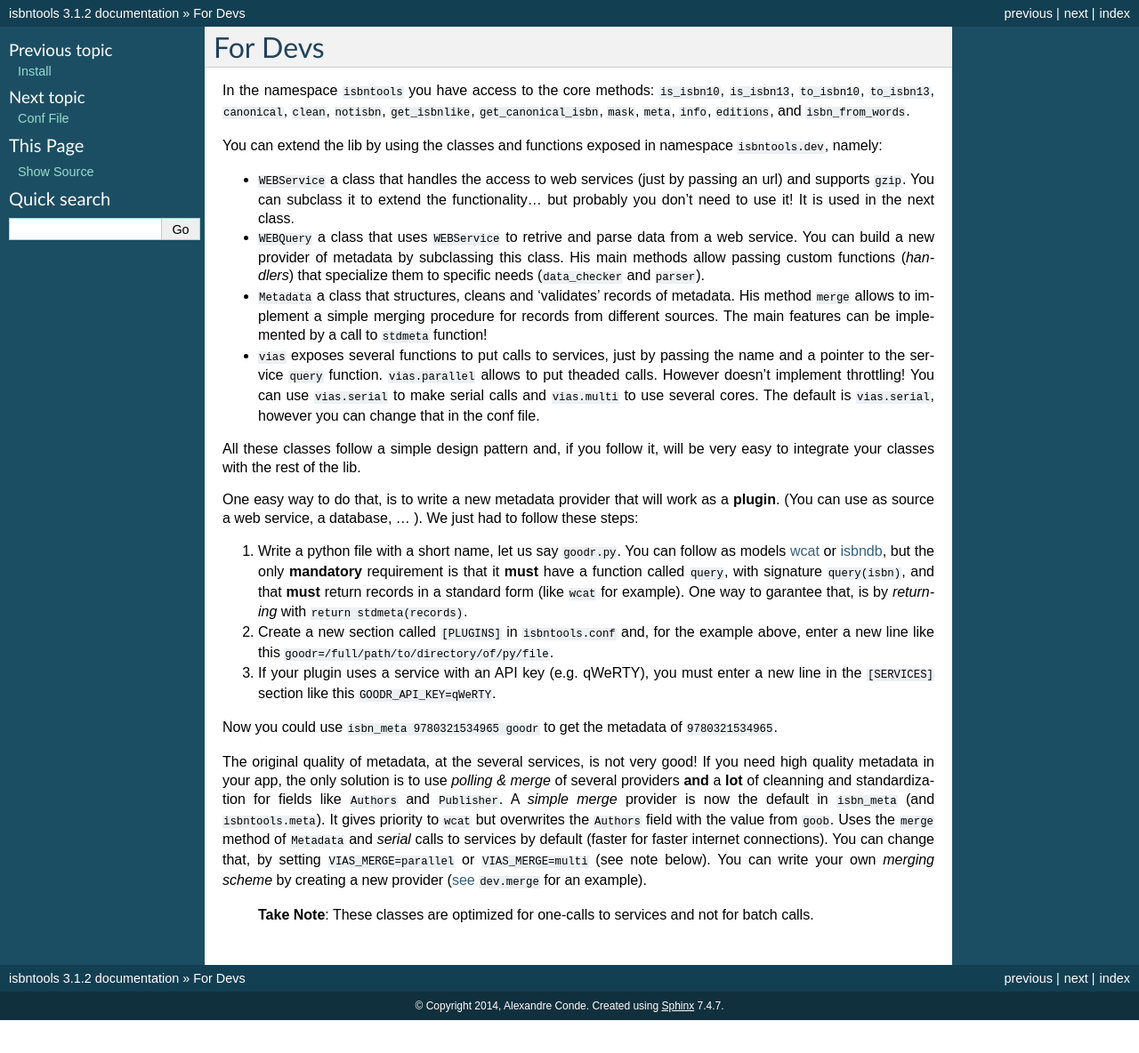
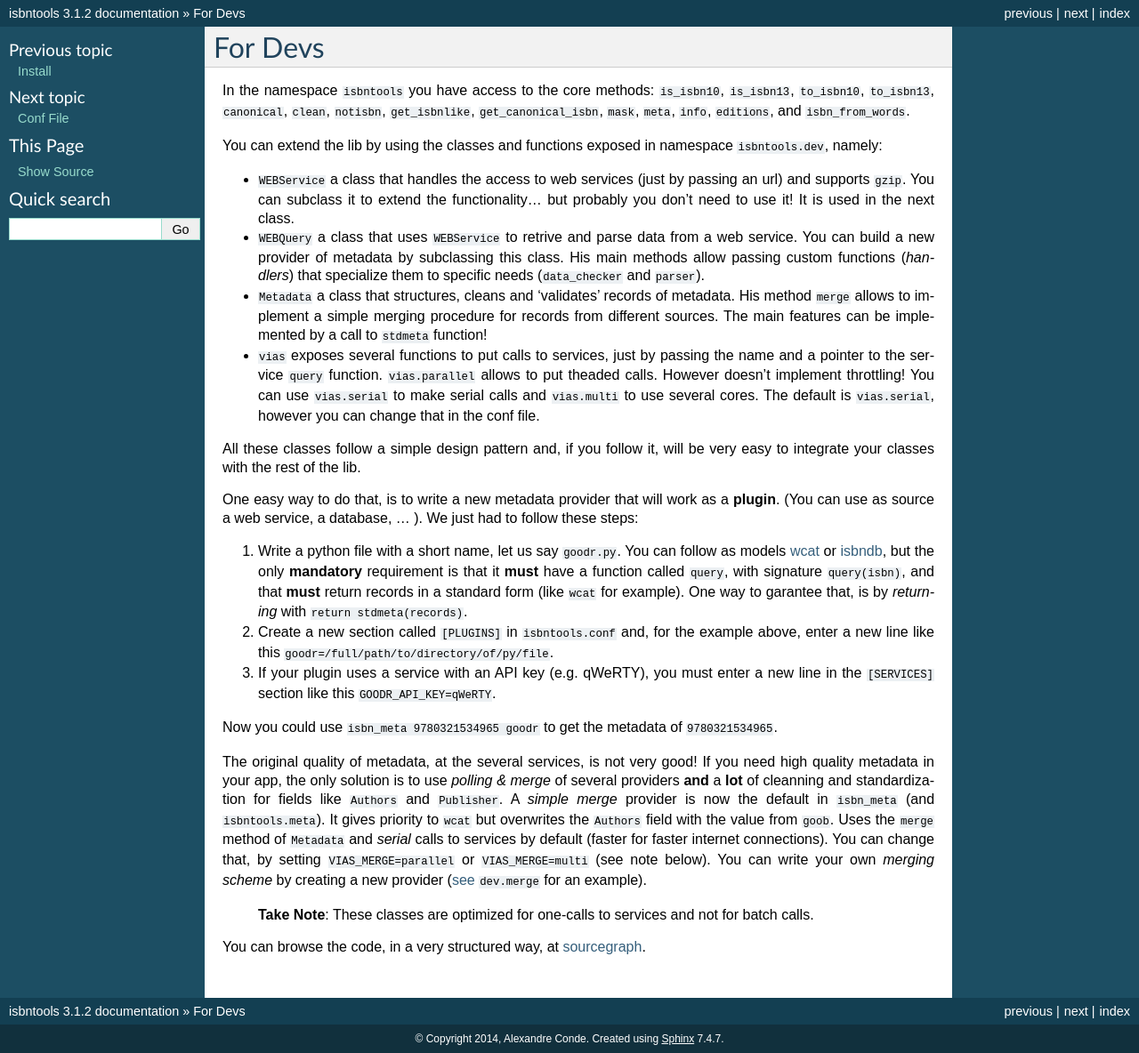
Before and after one commit to xlcnd/isbntools, a Sphinx documentation site: the page built from docs/devs.rst, in a window 1280 px wide. Shown: the whole page at 89% size. Built offline with Sphinx 7.4.7, drawn with Linux system fonts in a browser that asks for light colours; before the commit the page ends 1147 px from its top, so only the background shows below that.

Commit message:
ref to sourcegraph

```diff
--- a/README.rst
+++ b/README.rst
@@ -281,6 +281,8 @@ You can write your own *merging scheme* by creating a new provider (see_ ``dev.m
 
     **Take Note**: These classes are optimized for one-calls to services and not for batch calls.
 
+You can browse the code, in a very structured way, at sourcegraph_.
+
 
 Conf File
 =========
@@ -357,3 +359,5 @@ More documentation at http://isbntools.readthedocs.org
 .. _standalone: http://bit.ly/1i8qatY
 
 .. _twitter: https://twitter.com/isbntools
+
+.. _sourcegraph: http://bit.ly/1k14kHi
--- a/docs/devs.rst
+++ b/docs/devs.rst
@@ -69,6 +69,7 @@ You can write your own *merging scheme* by creating a new provider (see_ ``dev.m
 
     **Take Note**: These classes are optimized for one-calls to services and not for batch calls.
 
+You can browse the code, in a very structured way, at sourcegraph_.
 
 
 .. _wcat: https://github.com/xlcnd/isbntools/blob/master/isbntools/dev/wcat.py
@@ -76,3 +77,5 @@ You can write your own *merging scheme* by creating a new provider (see_ ``dev.m
 .. _isbndb: https://github.com/xlcnd/isbntools/blob/master/isbntools/dev/isbndb.py
 
 .. _see: https://github.com/xlcnd/isbntools/blob/master/isbntools/dev/merge.py
+
+.. _sourcegraph: http://bit.ly/1k14kHi
```
Also changed, not shown: README.md (+2 -0 lines).
